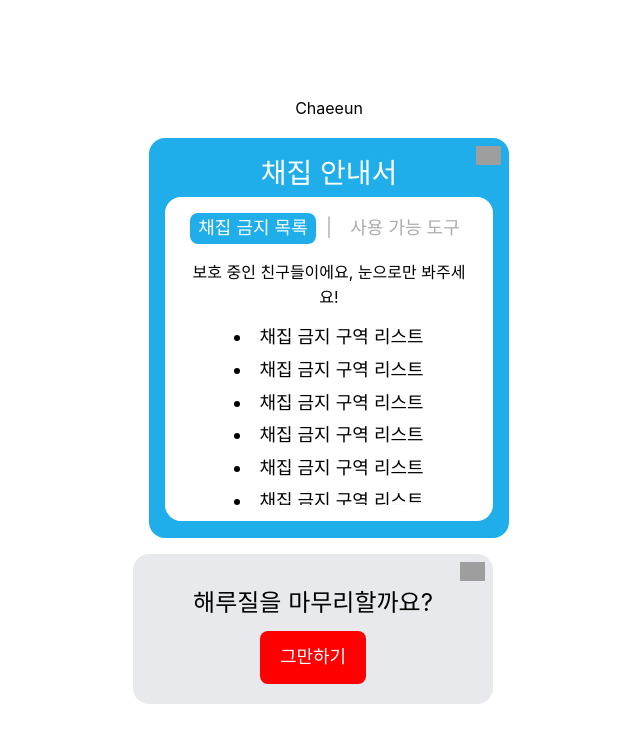
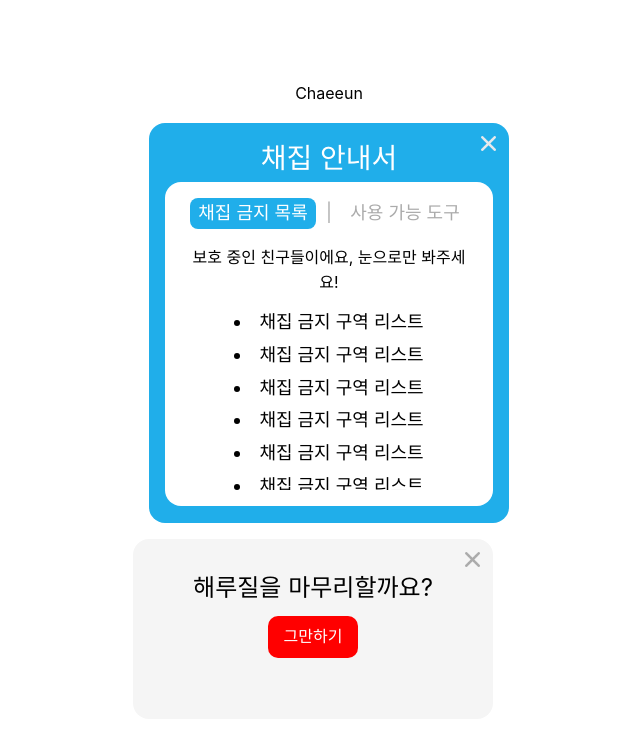
Before and after one commit to MindySo/HaeruHand_405, a React (Vite) app in the folder frontend/: page /chaeeun in a window 1280 px wide. Shown: the top 742 px of the page, without its empty margins (311-951 px from the left). Built offline with nearby package versions, Linux system fonts and the light colour scheme; grey boxes are pictures that could not be loaded; a web font is replaced by a local one.

Commit message:
feat: StopModal.tsx 폴더 분리 및 수정(S13P11A405-55)

```diff
--- a/frontend/src/components/molecules/InfoModal/InfoModal.tsx
+++ b/frontend/src/components/molecules/InfoModal/InfoModal.tsx
@@ -1,7 +1,7 @@
 import { useState, type FC } from 'react';
 import theme from '../../../theme';
 import { Text } from '../../atoms';
-import closeButtonImg from './closeButtonLightGray.png';
+import closeButtonImg from '../../../../public/closeButtonLightGray.png';
 
 // 모달 닫기 버튼 props
 interface InfoModalProps {
@@ -109,7 +109,7 @@ export const InfoModal: FC<InfoModalProps> = ({ onClose }) => {
             marginBottom: theme.spacing.sm,
 
             // 리스트 스크롤바를 위한 설정(높이 고정)
-            flex: '0 0 auto',
+            // flex: '0 0 auto',
           }}
         >
           {/* 채집 금지 구역 || 사용 가능 도구 */}
@@ -166,8 +166,9 @@ export const InfoModal: FC<InfoModalProps> = ({ onClose }) => {
             fontSize: theme.typography.fontSize.lg,
             marginTop: theme.spacing.xs,
             // 내부 콘텐츠가 크기를 넘으면 스크롤바 표시(높이 설정을 해주어야 가능!)
-            flexGrow: 1, // 내부 박스의 남은 공간 모두 차지
-            overflowY: 'auto',
+            // flexGrow: 1, // 내부 박스의 남은 공간 모두 차지
+            // overflowY: 'auto',
+            overflow: 'auto',
           }}
         >
           {/* 채집 금지 구역 || 사용 가능 도구 */}
--- a/frontend/src/components/molecules/InfoModal/StopModal.tsx
+++ /dev/null
@@ -1,62 +0,0 @@
-import type { FC } from 'react';
-import theme from '../../../theme';
-import { Button, Text } from '../../atoms';
-import closeButtonImg from './closeButtonGray.png';
-
-// 모달 닫기 버튼 props
-interface InfoModalProps {
-  onClose: () => void;
-}
-
-export const StopModal: FC<InfoModalProps> = ({ onClose }) => {
-  return (
-    <div
-      className="modalWindow"
-      style={{
-        // 닫기 버튼을 위해 relative로 했지만, 이로 인해 Chaeeun.tsx 페이지에서 해당 모달이 좌측 정렬됨
-        // 어차피 두 모달을 동시에 띄우지는 않을테니, 큰 상관은 없을 듯
-        // 필요하다면 두 모달의 최상위 모달 modalWindow에 부모 모달을 하나 더 만들어 중앙 정렬 flex 박스로 만들기!
-        position: 'relative',
-
-        backgroundColor: theme.colors.lightGray, // 안보여서 임시로 색 설정 -> 추후 white로 변경 예정
-        borderRadius: theme.borderRadius.xl,
-        padding: theme.spacing.xl,
-        // 모달 창 크기(고정)
-        width: 360,
-        height: 150,
-      }}
-    >
-      {/*
-        1. 닫기 버튼
-        => 상위 컴포넌트에 열고 닫는 state 만들어줘야 함! (개인 노션 참고해서 로직 만들기)
-      */}
-      <div
-        className="closeModal"
-        style={{
-          cursor: 'pointer',
-          // 버튼 위치 조절
-          position: 'absolute',
-          top: theme.spacing.sm,
-          right: theme.spacing.sm,
-          // 버튼 크기 조절
-          width: 25,
-          height: 25,
-        }}
-        onClick={onClose}
-      >
-        <img src={closeButtonImg} alt="close" style={{ display: 'block' }} />
-      </div>
-
-      {/* 2. 안내 문구 */}
-      <Text className="stopGuide" style={{ margin: theme.spacing.md }} align="center" size="xxl">
-        해루질을 마무리할까요?
-      </Text>
-
-      {/* 3. 그만하기 버튼 */}
-      <Button className="stopButton" variant="error" size="large">
-        {/* 버튼에 스타일을 줄 수가 없어 가로로 창을 채운 버튼 만들기 불가 */}
-        그만하기
-      </Button>
-    </div>
-  );
-};
--- /dev/null
+++ b/frontend/src/components/molecules/StopModal/StopModal.module.css
@@ -0,0 +1,33 @@
+.modalWindow {
+  /* 닫기 버튼 위치 조정을 위한 설정 */
+  position: relative;
+
+  /* 안보여서 임시로 색 설정 -> 추후 white로 변경 예정 */
+  background-color: whitesmoke;
+  border-radius: 16px;
+  padding: 20px;
+
+  /* 모달 창 크기(고정) */
+  width: 360px;
+  height: 180px;
+}
+
+.closeModal {
+  cursor: pointer;
+
+  /* 버튼 위치 조절 */
+  position: absolute;
+  top: 8px;
+  right: 8px;
+
+  /* 버튼 크기 조절 */
+  width: 25px;
+  height: 25px;
+}
+
+.stopButton {
+  color: white;
+  background-color: #ff0000;
+  font-size: 16px;
+  border-radius: 10px;
+}
--- /dev/null
+++ b/frontend/src/components/molecules/StopModal/StopModal.tsx
@@ -0,0 +1,32 @@
+import type { FC } from 'react';
+import theme from '../../../theme';
+import { Text } from '../../atoms';
+import closeButtonImg from '../../../../public/closeButtonGray.png';
+import styles from './StopModal.module.css';
+
+// 모달 닫기 버튼 props
+interface InfoModalProps {
+  onClose: () => void;
+}
+
+export const StopModal: FC<InfoModalProps> = ({ onClose }) => {
+  return (
+    <div className={styles.modalWindow}>
+      {/*
+        1. 닫기 버튼
+        => 상위 컴포넌트에 열고 닫는 state 만들어줘야 함! (개인 노션 참고해서 로직 만들기)
+      */}
+      <div className={styles.closeModal} onClick={onClose}>
+        <img src={closeButtonImg} alt="close" style={{ display: 'block' }} />
+      </div>
+
+      {/* 2. 안내 문구 */}
+      <Text className="stopGuide" style={{ margin: theme.spacing.md }} align="center" size="xxl">
+        해루질을 마무리할까요?
+      </Text>
+
+      {/* 3. 그만하기 버튼 */}
+      <button className={styles.stopButton}>그만하기</button>
+    </div>
+  );
+};
--- a/frontend/src/global.css
+++ b/frontend/src/global.css
@@ -203,14 +203,14 @@ button {
   color: var(--color-white);
 }
 
-button:hover {
+/* button:hover {
   background-color: var(--color-primary-dark);
-}
+} */
 
-button:focus {
+/* button:focus {
   outline: 2px solid var(--color-border-focus);
   outline-offset: 2px;
-}
+} */
 
 button:disabled {
   background-color: var(--color-text-disabled);
--- /dev/null
+++ b/frontend/src/images.d.ts
@@ -0,0 +1,4 @@
+declare module '*.png';
+declare module '*.jpg';
+declare module '*.jpeg';
+declare module '*.svg';
--- a/frontend/src/pages/Chaeeun.tsx
+++ b/frontend/src/pages/Chaeeun.tsx
@@ -1,5 +1,5 @@
 import { InfoModal } from '../components/molecules/InfoModal/InfoModal';
-import { StopModal } from '../components/molecules/InfoModal/StopModal';
+import { StopModal } from '../components/molecules/StopModal/StopModal';
 
 const Chaeeun = () => {
   return (
```
Also changed, not shown: frontend/public/closeButtonGray.png (added), frontend/public/closeButtonLightGray.png (added).
